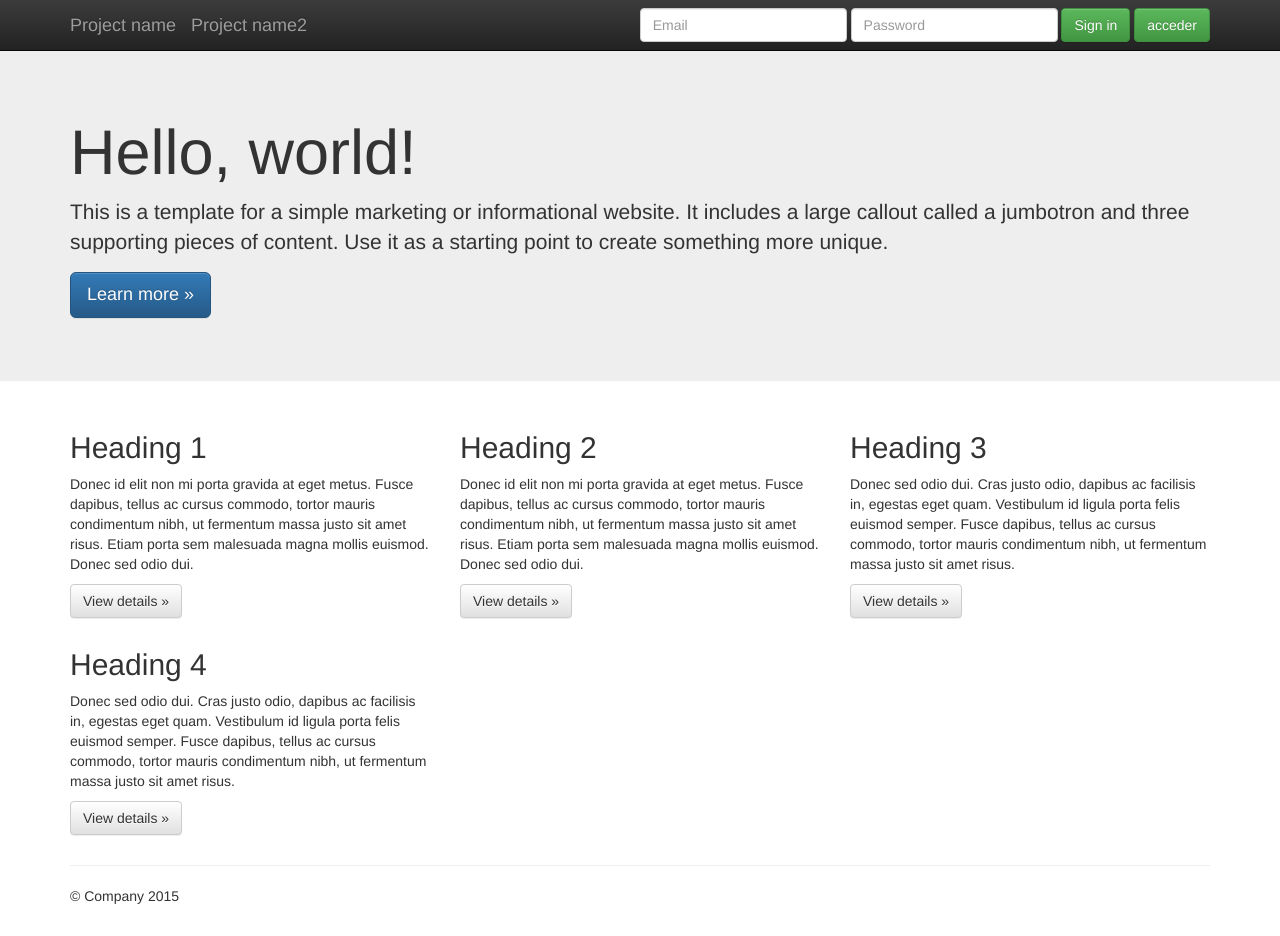
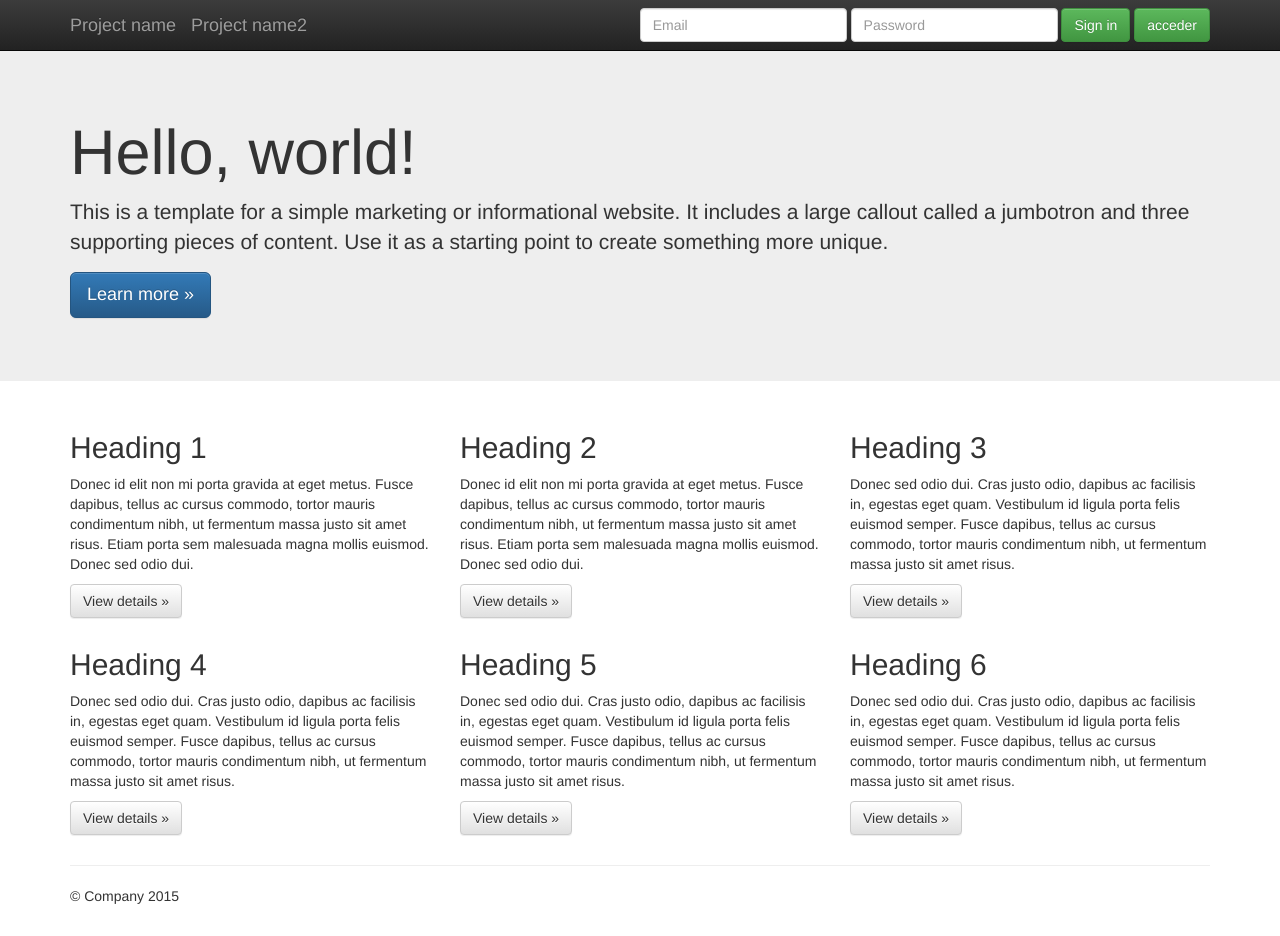
Before and after one commit to organizacion-prueb/demo-01, a plain HTML site: page index.html in a window 1280 px wide. Drawn offline with nearby package versions, Linux system fonts and the light colour scheme.

Commit message:
se agregaron 2 headings mas

```diff
--- a/index.html
+++ b/index.html
@@ -88,6 +88,16 @@
           <p>Donec sed odio dui. Cras justo odio, dapibus ac facilisis in, egestas eget quam. Vestibulum id ligula porta felis euismod semper. Fusce dapibus, tellus ac cursus commodo, tortor mauris condimentum nibh, ut fermentum massa justo sit amet risus.</p>
           <p><a class="btn btn-default" href="#" role="button">View details &raquo;</a></p>
         </div>
+        <div class="col-md-4">
+          <h2>Heading 5</h2>
+          <p>Donec sed odio dui. Cras justo odio, dapibus ac facilisis in, egestas eget quam. Vestibulum id ligula porta felis euismod semper. Fusce dapibus, tellus ac cursus commodo, tortor mauris condimentum nibh, ut fermentum massa justo sit amet risus.</p>
+          <p><a class="btn btn-default" href="#" role="button">View details &raquo;</a></p>
+        </div>
+        <div class="col-md-4">
+          <h2>Heading 6</h2>
+          <p>Donec sed odio dui. Cras justo odio, dapibus ac facilisis in, egestas eget quam. Vestibulum id ligula porta felis euismod semper. Fusce dapibus, tellus ac cursus commodo, tortor mauris condimentum nibh, ut fermentum massa justo sit amet risus.</p>
+          <p><a class="btn btn-default" href="#" role="button">View details &raquo;</a></p>
+        </div>
       </div>
 
 
```
